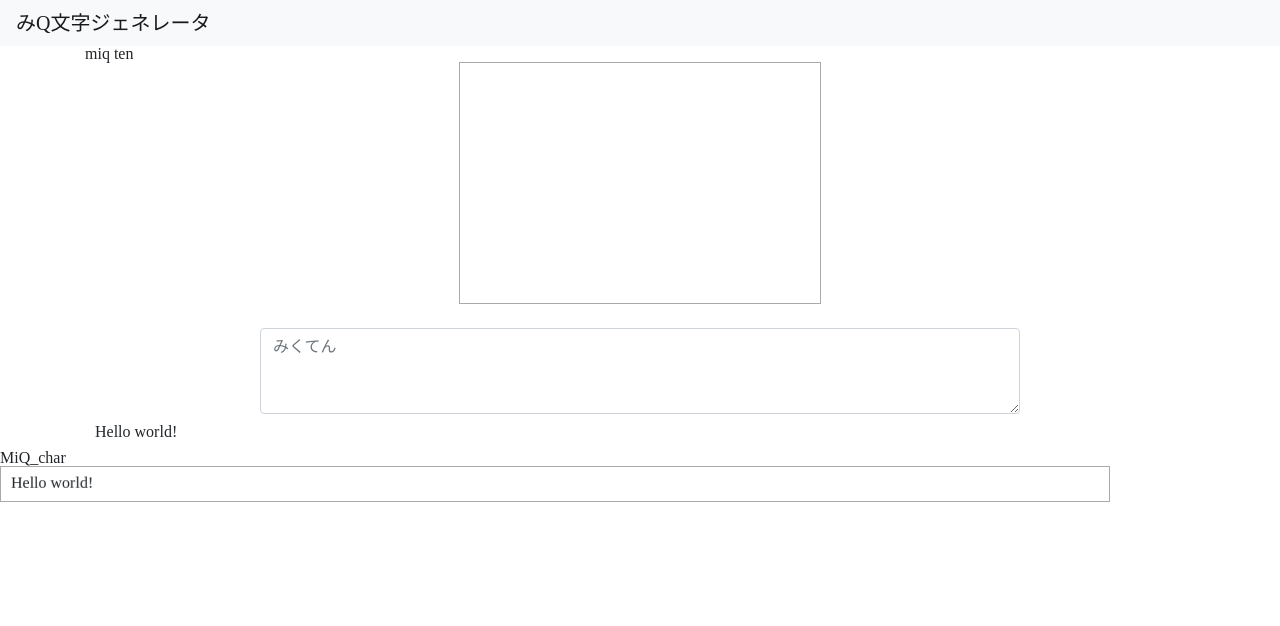
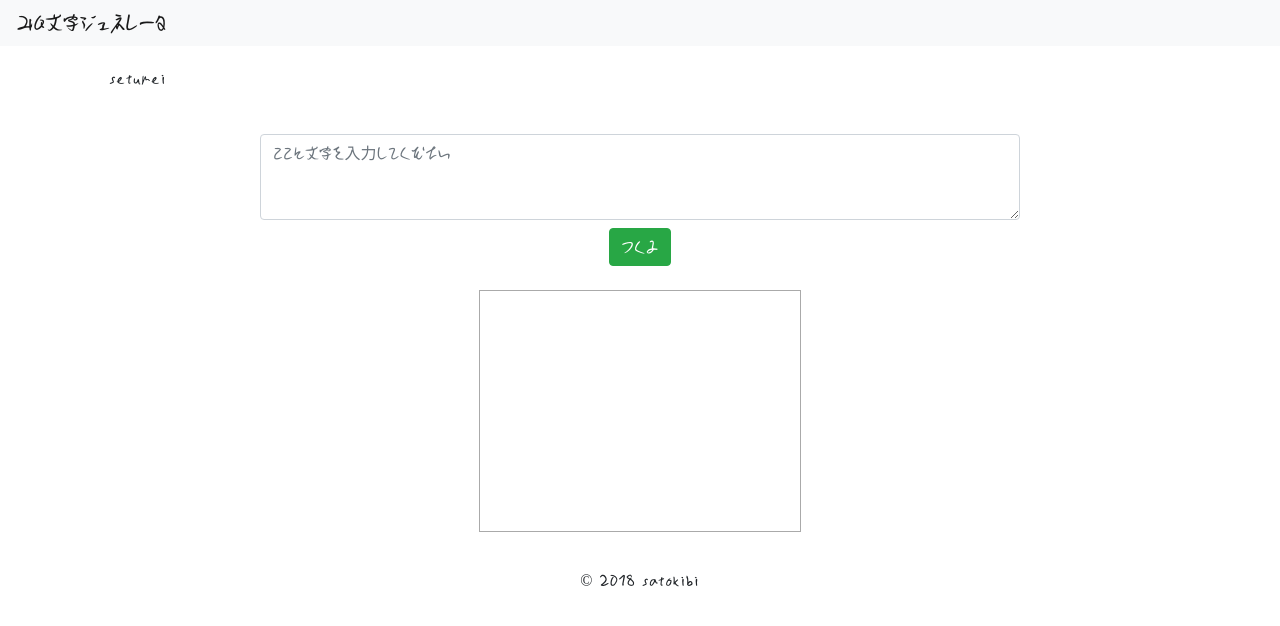
Before and after one commit to yuucu/miq_char, a website: page dev/pug/index.pug in a window 1280 px wide. Drawn offline with nearby package versions, Linux system fonts and the light colour scheme; files that its build step writes are made by us from their sources; files whose address does not match are found by name.

Commit message:
ver 0.1.1

```diff
--- a/dev/pug/include/_inc_footer.pug
+++ b/dev/pug/include/_inc_footer.pug
@@ -1,5 +1,5 @@
-footer
-  small MiQ_char
+footer.bg-white.text-black.text-center.py-3.mt-4
+  small &copy; 2018 satokibi
 
 script( src="https://cdn.jsdelivr.net/npm/vue" )
 .
--- a/dev/pug/index.pug
+++ b/dev/pug/index.pug
@@ -7,23 +7,13 @@ block vars
 
 block contents
   .container
+    p.p-4 setumei
 
-    h1 miq ten
-    p
+    .row.mt-4
+      textarea#input.form-control.col-md-8.mx-auto( rows="3" placeholder="ここに文字を入力してください" )
 
+    .row.mt-2
+      button#miq-btn.btn.btn-success.mx-auto( type="button" ) つくる
 
-    #app
-      | {{ input }}
-
-      .row
-        canvas#cv.mx-auto( width="360" height="240" )
-
-
-      .row.mt-4
-        textarea.form-control.col-md-8.mx-auto( rows="3" placeholder="みくてん" v-model="input" v-on:keyup="draw" v-on:keydown.enter="draw" )
-
-
-    .
-      <div id="capture" style="padding: 10px;>
-          <h4 style="color: #000; ">Hello world!</h4>
-      </div>
+    .row.mt-4
+      canvas#cv.mx-auto( width="320" height="240" )
--- a/dev/sass/style.scss
+++ b/dev/sass/style.scss
@@ -5,9 +5,12 @@
   src: url("../font/MiQglyph.otf") format("opentype");
 }
 
-body *{
-  //font-family: 'MiQglyph';
-  //border: 1px solid #111;
+body {
+  font-family: 'MiQglyph';
+}
+
+body * {
+  // border: 1px solid #111;
 }
 
 canvas {
--- a/docs/js/myscript.js
+++ b/docs/js/myscript.js
@@ -1,36 +1,45 @@
 window.onload = function() {
-  console.log("Hello, World!");
 
-  html2canvas(document.querySelector("#capture")).then(canvas => {
-    document.body.appendChild(canvas)
-  });
+  var cv = document.getElementById("cv");
+  var ctx = cv.getContext('2d');
+  ctx.font = "18px MiQglyph";
+
+  var input = document.getElementById("input");
+  var miq_btn = document.getElementById("miq-btn");
+
+  miq_btn.onclick = function() {
+    clearCanvas(cv, ctx);
+    drawText(ctx, input.value);
+  };
+
+
+  input.onkeyup = function() {
+    clearCanvas(cv, ctx);
+    drawText(ctx, input.value);
+  };
+  input.change = function() {
+    clearCanvas(cv, ctx);
+    drawText(ctx, input.value);
+  };
 
 };
 
 
-function drawText(input){
-  var cv = document.getElementById("cv");
-  var ctx = cv.getContext('2d');
-  ctx.font = "16px MiQglyph";    // サイズとフォント名を指定
-  ctx.fillText(input, 20, 160);
+function drawText(ctx, input){
+
+  // full2half
+  input_half = input.replace(/[Ａ-Ｚａ-ｚ０-９]/g, function(s) {
+      return String.fromCharCode(s.charCodeAt(0) - 0xFEE0);
+  });
+
+  var lines = input_half.split( "\n" );
+  for( var i=0, len=lines.length; i<len; i++ ) {
+    var line = lines[i];
+    var addY = 18;
+    ctx.fillText(line, 16+0, 32+22*i);
+  }
 }
 
-function clearCanvas() {
-  var cv = document.getElementById("cv");
-  var ctx = cv.getContext('2d');
+function clearCanvas(cv, ctx) {
   ctx.clearRect(0, 0, cv.width, cv.height);
 }
-
-var app = new Vue({
-  el: '#app',
-  data: {
-    input: '',
-  },
-  methods: {
-    draw() {
-      clearCanvas();
-      console.log(this.input);
-      drawText(this.input);
-    }
-  }
-});
```
Also changed, not shown: README.md, docs/css/style.css, docs/index.html, 1 other file.
